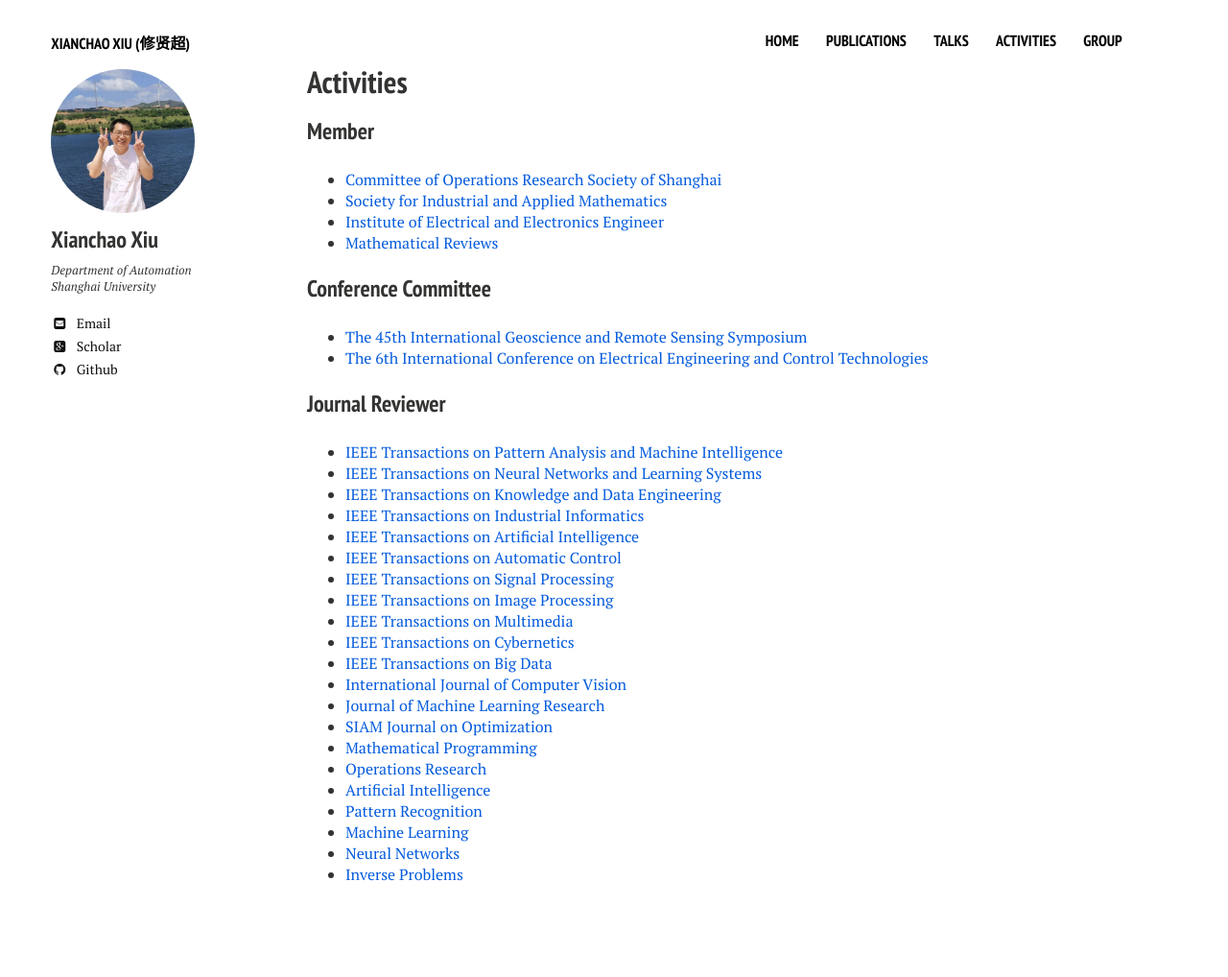
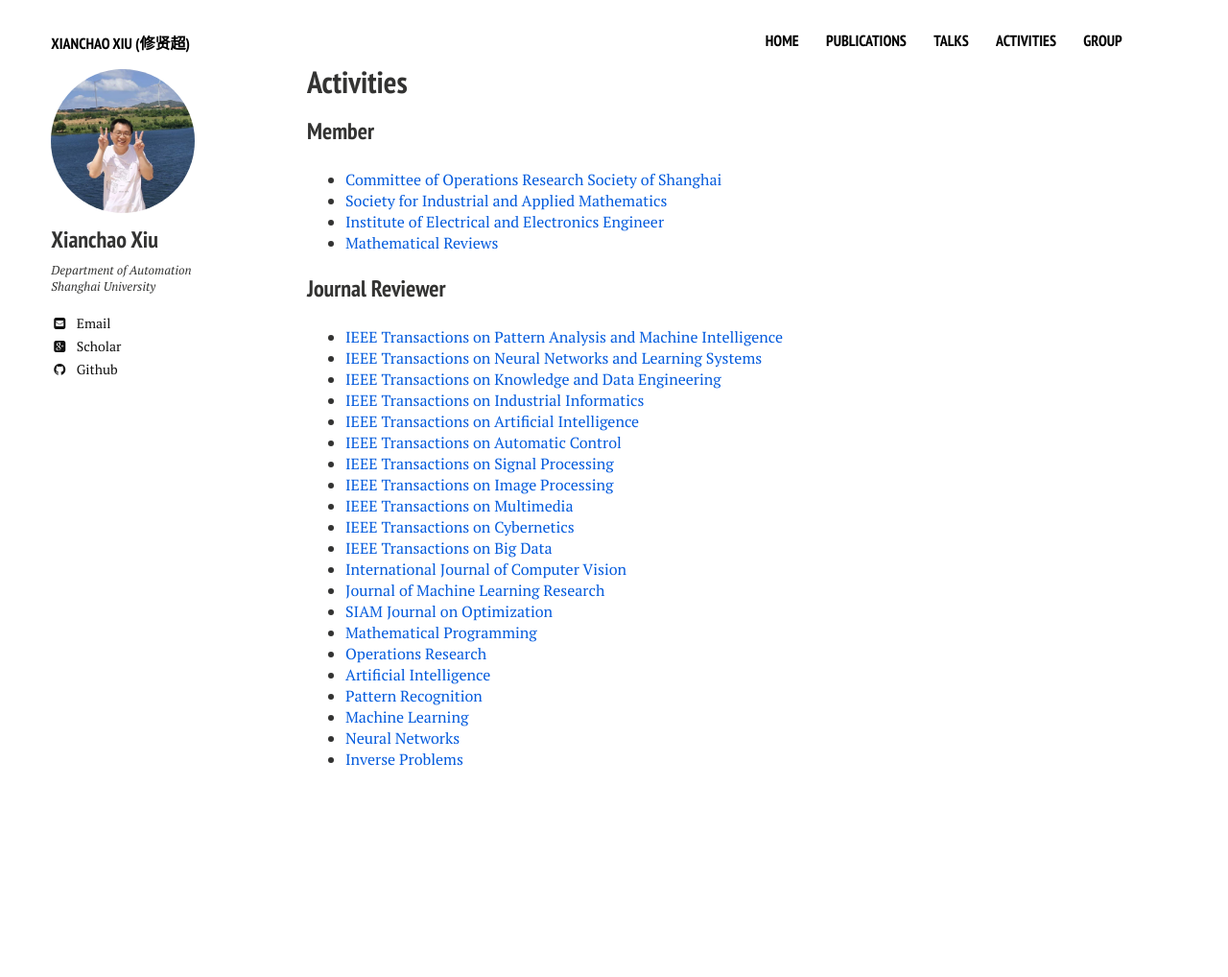
Before and after one commit to xianchaoxiu/xianchaoxiu.github.io, a Jekyll site: the page built from activities/index.md, in a window 1280 px wide. Shown: the whole page at 96% size. Built offline with Jekyll 4.4.1, drawn with Linux system fonts in a browser that asks for light colours; nearby versions of some CDN libraries; after the commit the page ends 900 px from its top, so only the background shows below that.

Commit message:
Update index.md

```diff
--- a/activities/index.md
+++ b/activities/index.md
@@ -16,12 +16,6 @@ share: false
 * <a href="https://www.ams.org/mr-database" class="textlink" target="_blank">Mathematical Reviews </a> <br>
 
 
-### Conference Committee
-* <a href="https://2025.ieeeigarss.org/" class="textlink" target="_blank">The 45th International Geoscience and Remote Sensing Symposium </a>
-* <a href="https://www.ceect.org/" class="textlink" target="_blank">The 6th International Conference on Electrical Engineering and Control Technologies </a>
-
-
-
 
 ### Journal Reviewer
 * <a href="https://ieeexplore.ieee.org/xpl/RecentIssue.jsp?punumber=34" class="textlink" target="_blank">IEEE Transactions on Pattern Analysis and Machine Intelligence </a> <br>
@@ -36,7 +30,7 @@ share: false
 * <a href="https://ieeexplore.ieee.org/xpl/RecentIssue.jsp?punumber=6221036" class="textlink" target="_blank">IEEE Transactions on Cybernetics </a> <br>
 * <a href="https://ieeexplore.ieee.org/xpl/RecentIssue.jsp?punumber=6687317" class="textlink" target="_blank">IEEE Transactions on Big Data  </a> <br>
 * <a href="https://link.springer.com/journal/11263" class="textlink" target="_blank">International Journal of Computer Vision  </a> <br>
-* <a href="https://www.jmlr.org" class="textlink" target="_blank">Journal of Machine Learning Research  </a> <br>
+* <a href="https://www.jmlr.org" class="textlink" target="_blank">Journal of Machine Learning Research </a><br>
 * <a href="https://www.siam.org/publications/siam-journals/siam-journal-on-optimization/" class="textlink" target="_blank">SIAM Journal on Optimization </a> <br>
 * <a href="https://link.springer.com/journal/10107" class="textlink" target="_blank">Mathematical Programming </a> <br>
 * <a href="https://pubsonline.informs.org/journal/opre" class="textlink" target="_blank">Operations Research </a> <br>
```
